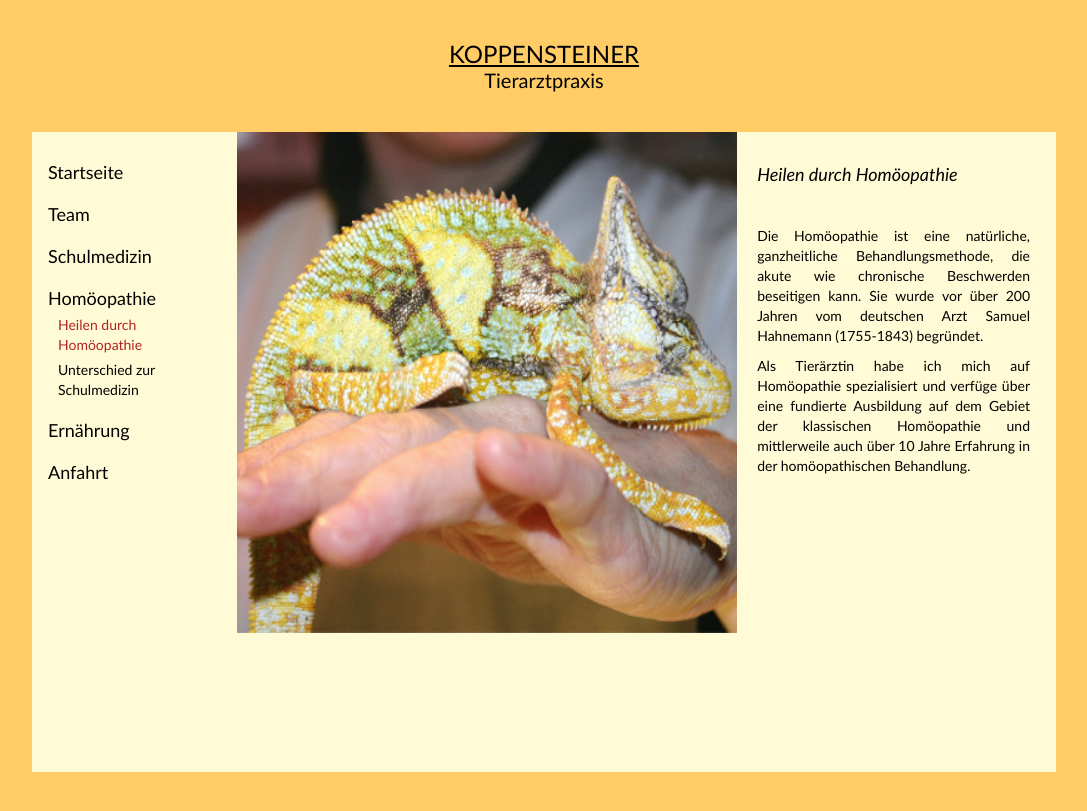
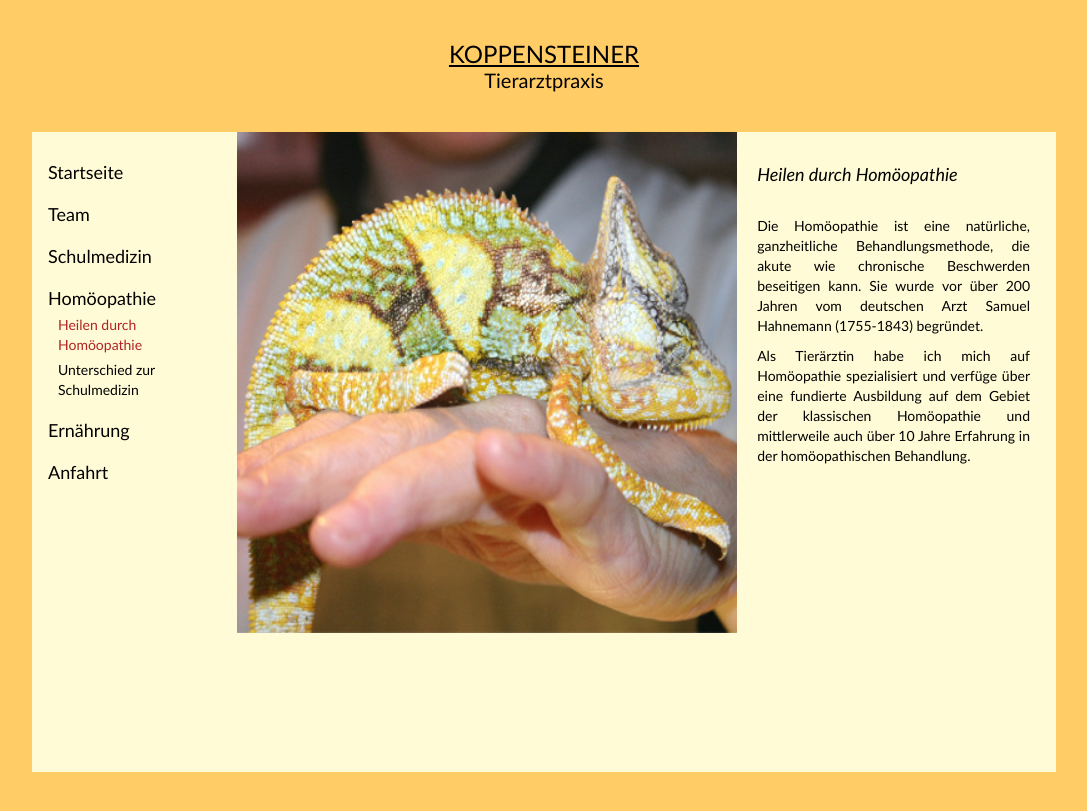
Before and after one commit to richardtraindl/tierarztpraxis-kaiserstrasse.at, a Jekyll site: the page built from homoeopathie.html, in a window 1280 px wide. Shown: the top 811 px of the page, without its empty margins (96-1183 px from the left). Built offline with Jekyll 4.4.1, drawn with Linux system fonts in a browser that asks for light colours.

Commit message:
Update heilen_durch_homoeopathie.html

```diff
--- a/_includes/homoeopathie/heilen_durch_homoeopathie.html
+++ b/_includes/homoeopathie/heilen_durch_homoeopathie.html
@@ -1,8 +1,6 @@
 
 
 		<h2>Heilen durch Homöopathie</h2>
-
-		<div class="small-gap"></div>
 
 		<p>
 			Die Homöopathie ist eine natürliche, ganzheitliche Behandlungsmethode, die akute wie chronische Beschwerden beseitigen kann.
```
